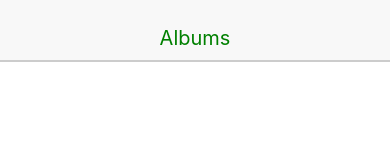
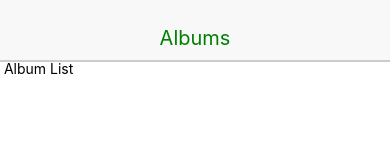
Before and after one commit to RizwanZaheer/ReactNativeAlbumApp, a React Native app: screen / in a window 390 px wide. Shown: the top 160 px of the page. Built offline with nearby package versions, Linux system fonts and the light colour scheme.

Commit message:
adding album list component

```diff
--- a/App.js
+++ b/App.js
@@ -11,7 +11,8 @@
   Text,
   View
 } from 'react-native';
-import Header from './src/components/header';
+import Header from './src/components/Header';
+import AlbumList from './src/components/AlbumList';
 
 const instructions = Platform.select({
   ios: 'Press Cmd+R to reload,\n' +
@@ -24,7 +25,10 @@
 export default class App extends Component<Props> {
   render() {
     return (
+      <View>
         <Header headerText='Albums' />
+        <AlbumList />
+      </View>
     );
   }
 }
--- /dev/null
+++ b/src/components/AlbumList.js
@@ -0,0 +1,15 @@
+import React, { Component } from 'react';
+import { Text, View } from 'react-native';
+
+
+export default class AlbumList extends Component {
+  render() {
+    return (
+      <View>
+        <Text> Album List </Text>
+      </View>
+    );
+  }
+}
+
+// export default AlbumList;
```
